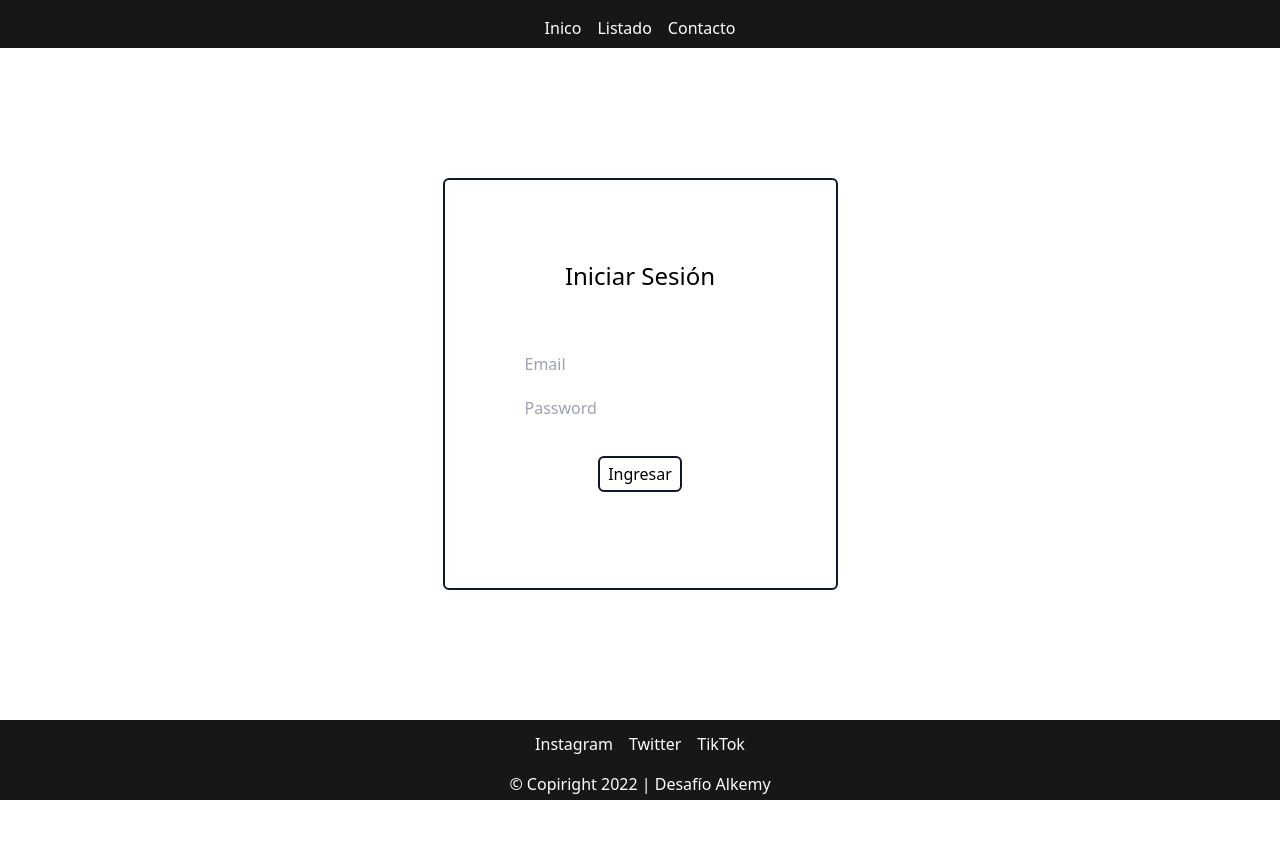
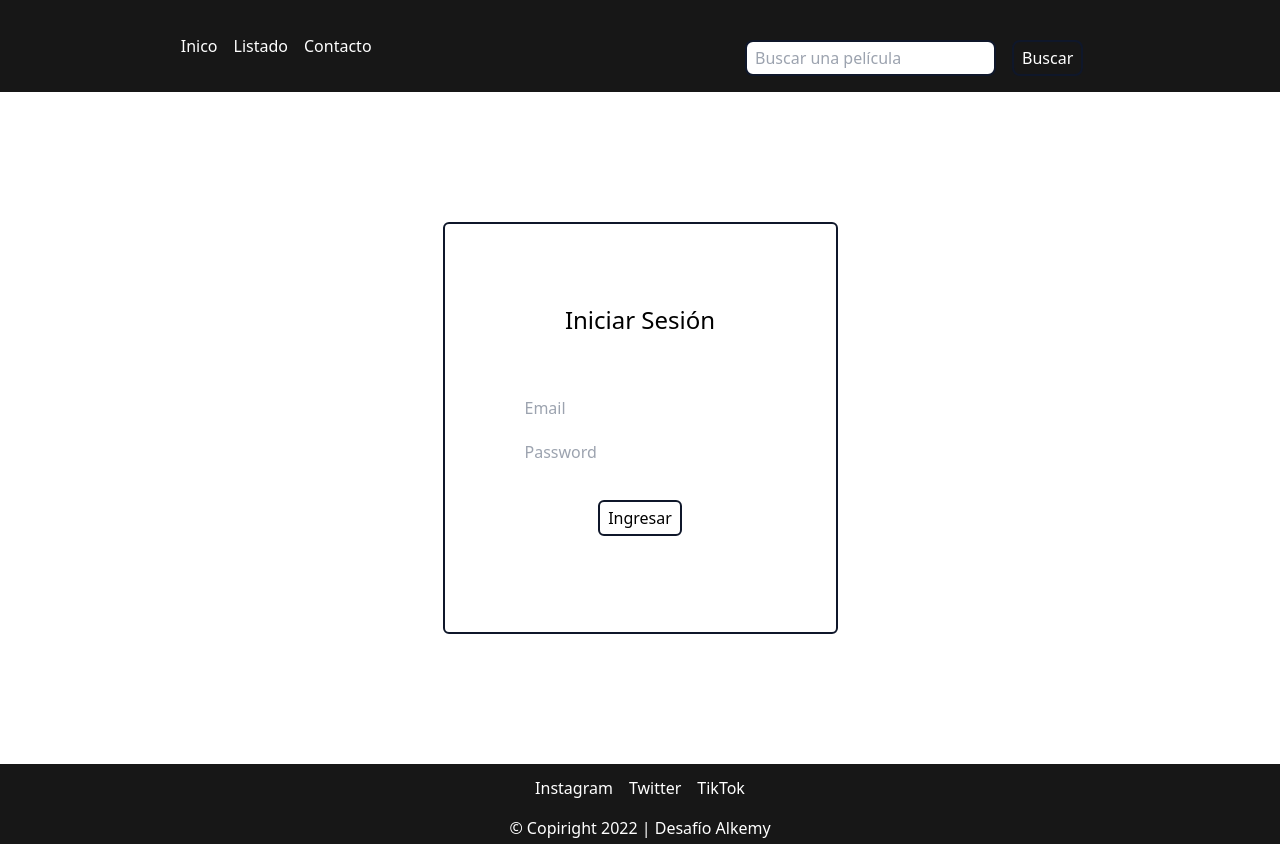
Before and after one commit to JoaquinDeLuca/Challenge, a React (Vite) app: page / in a window 1280 px wide. Before the commit the page ends 800 px from the top, so only its background shows below. Built offline with nearby package versions, Linux system fonts and the light colour scheme.

Commit message:
added component search

```diff
--- a/src/Components/Header.jsx
+++ b/src/Components/Header.jsx
@@ -1,11 +1,13 @@
 import { Link } from "react-router-dom"
+import Search from "./Search";
+
 
 export default function Header() {
 
   return (
     <>
-        <header className="bg-neutral-900 flex justify-center text-white h-[6vh]">
-            <nav className="flex m-4 ">
+        <header className="bg-neutral-900 flex justify-center text-white h-min-[6vh]">
+            <nav className="container flex flex-col gap-3 mt-4 sm:flex-row sm:mt-0 items-center justify-around">
                 <ul className="flex gap-4">
                     <li>
                         <Link to='/'>Inico</Link>
@@ -17,6 +19,7 @@ export default function Header() {
                         <Link to='/contacto'>Contacto</Link>
                     </li>
                 </ul>
+                <Search />
             </nav>
         </header>
 
```
